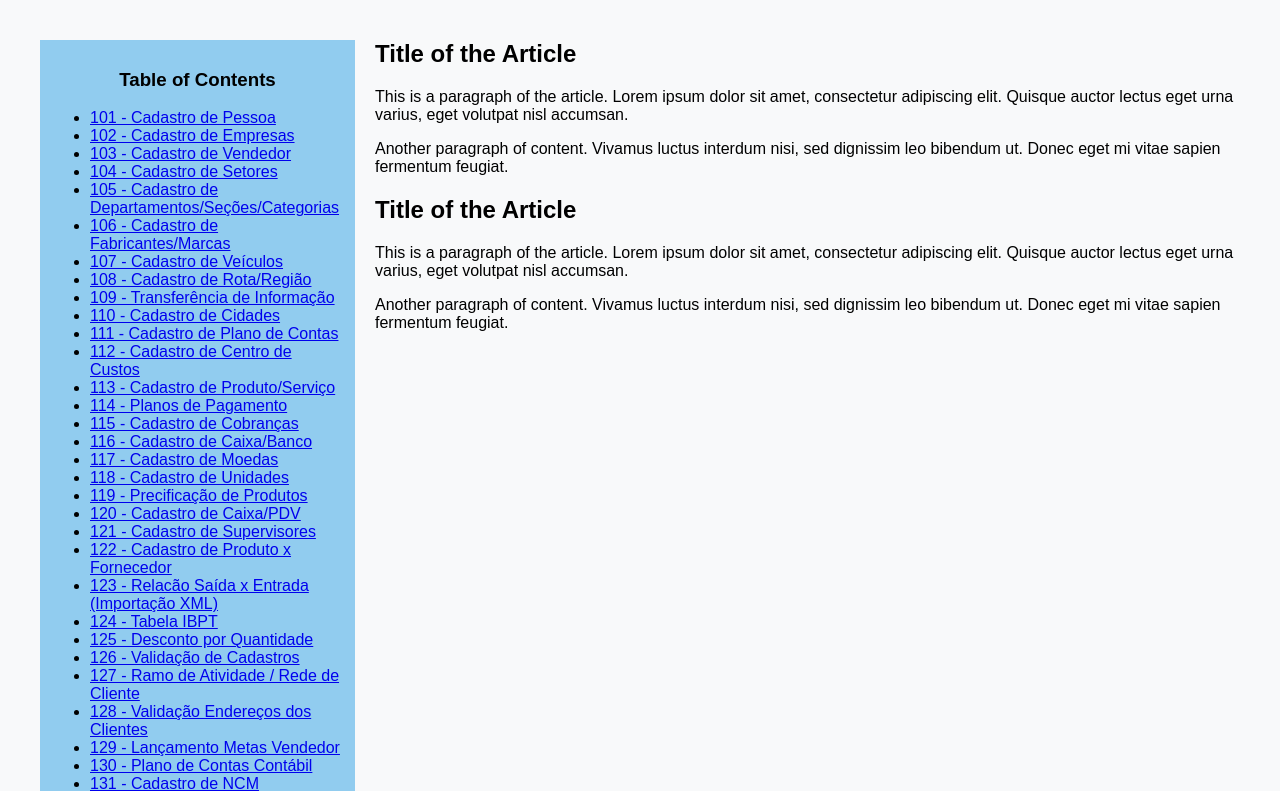
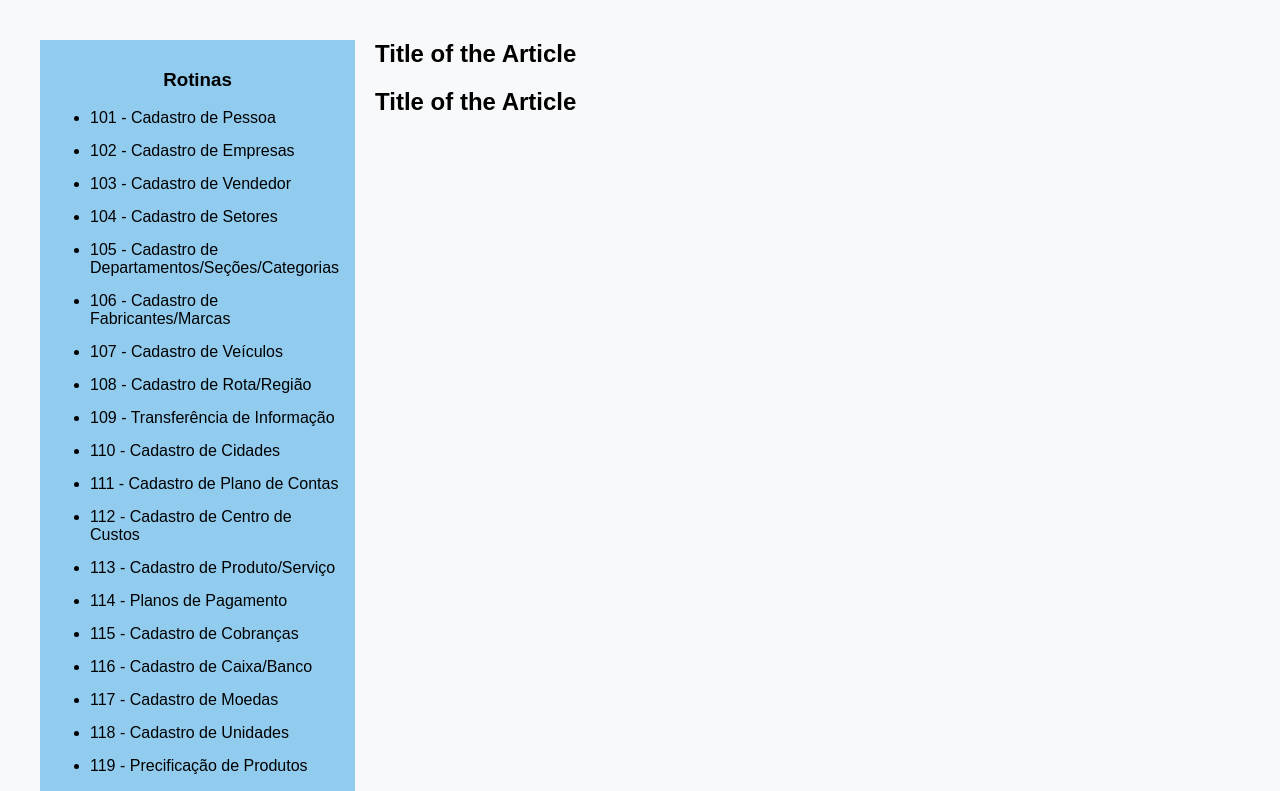
Before and after one commit to Thiago-c-souza/SNwiki, a Django app: page / in a window 1280 px wide. Shown: the part 145-936 px from the top of the page. Run offline with Django 5.2, Linux system fonts and the light colour scheme; data comes from the database, SQL or seed files in the repository; both versions use the stored data as it was after the commit; some libraries are stand-ins or nearby versions.

Commit message:
adicionado todos as rotinas da SN

```diff
--- a/SNwiki/app/templates/home.html
+++ b/SNwiki/app/templates/home.html
@@ -84,9 +84,19 @@ aside h3{
     text-align: center;
 }
 
+aside li{
+    margin-top: 15px;
+}
+
+a {
+    text-decoration: none; /* Remove o sublinhado */
+    color: inherit; /* Herda a cor do texto ao redor */
+}
+
 article {
     flex: 3;
 }
+
 
 footer {
     background:linear-gradient(#048ddd, #080147);;
@@ -119,17 +129,12 @@ footer p {
 {% block main %}
         <article>
             <h2>Title of the Article</h2>
-            <p>This is a paragraph of the article. Lorem ipsum dolor sit amet, consectetur adipiscing elit. Quisque auctor lectus eget urna varius, eget volutpat nisl accumsan.</p>
-            <p>Another paragraph of content. Vivamus luctus interdum nisi, sed dignissim leo bibendum ut. Donec eget mi vitae sapien fermentum feugiat.</p>
             <h2>Title of the Article</h2>
-            <p>This is a paragraph of the article. Lorem ipsum dolor sit amet, consectetur adipiscing elit. Quisque auctor lectus eget urna varius, eget volutpat nisl accumsan.</p>
-            <p>Another paragraph of content. Vivamus luctus interdum nisi, sed dignissim leo bibendum ut. Donec eget mi vitae sapien fermentum feugiat.</p>
-
         </article>
 {% endblock %}
 {% block side %}
         <aside>
-            <h3>Table of Contents</h3>
+            <h3>Rotinas</h3>
             <ul>
                 {% for rotina in rotina %}
                 <li><a href="{% url 'post' rotina.N_rotina %}">{{ rotina.N_rotina }} - {{ rotina.Nome_rotina }}</a></li>
@@ -140,7 +145,7 @@ footer p {
     </main>
 
     <footer>
-        <p>&copy; 2024 Wiki Clone. All rights reserved.</p>
+        <p>&copy; 2024 SNWiki. All rights reserved.</p>
     </footer>
 </body>
 </html>
--- a/SNwiki/app/templates/post.html
+++ b/SNwiki/app/templates/post.html
@@ -1,10 +1,12 @@
 {% extends 'home.html' %}
 {% block main %}
-{% for post in post %}
+
 <article>
+    {% for post in post %}
     <h2><a href="{% url 'post_detail' post.id %}">{{ post.Titulo }}</a></h2>
     <hr style="border: 1px solid #ccc;">
+    {% endfor %}
 </article>
 
-{% endfor %}
+
 {% endblock %}
```
Also changed, not shown: SNwiki/db.sqlite3.
